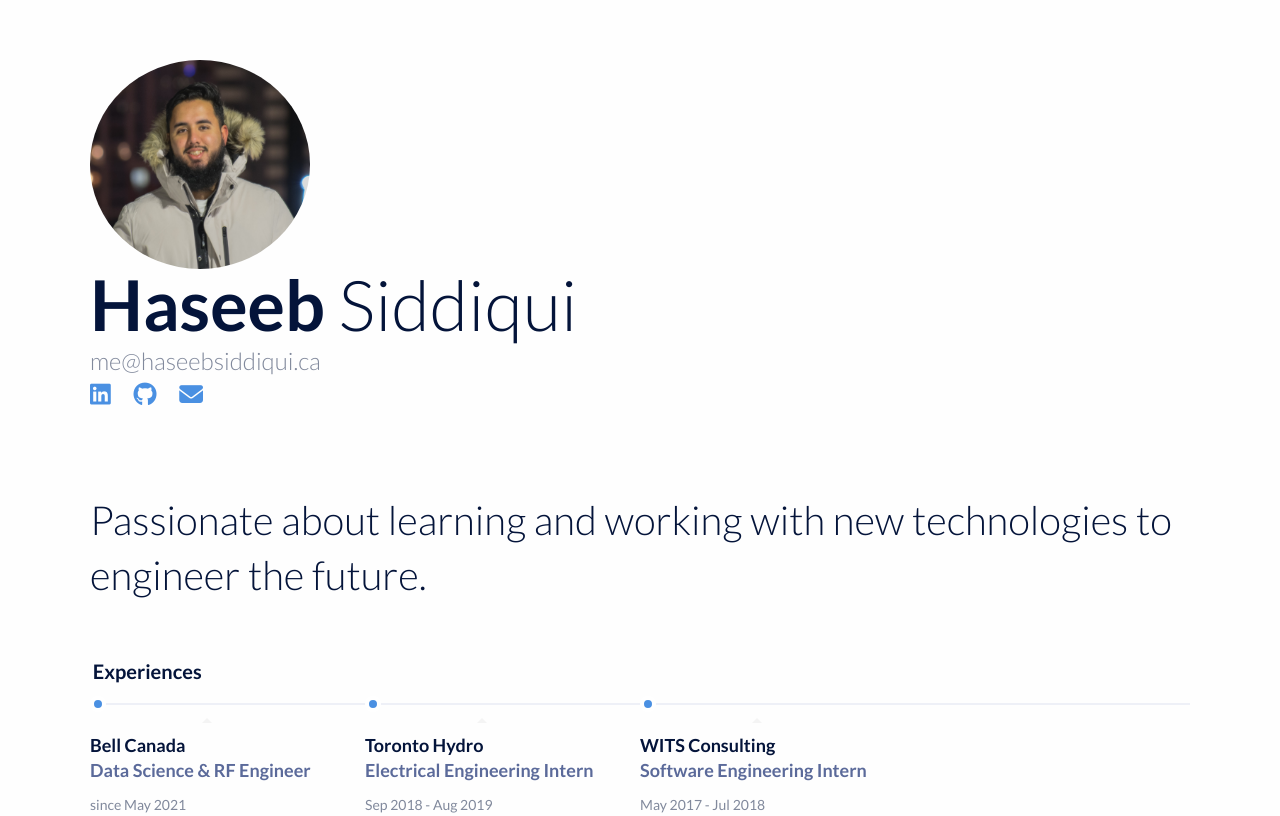
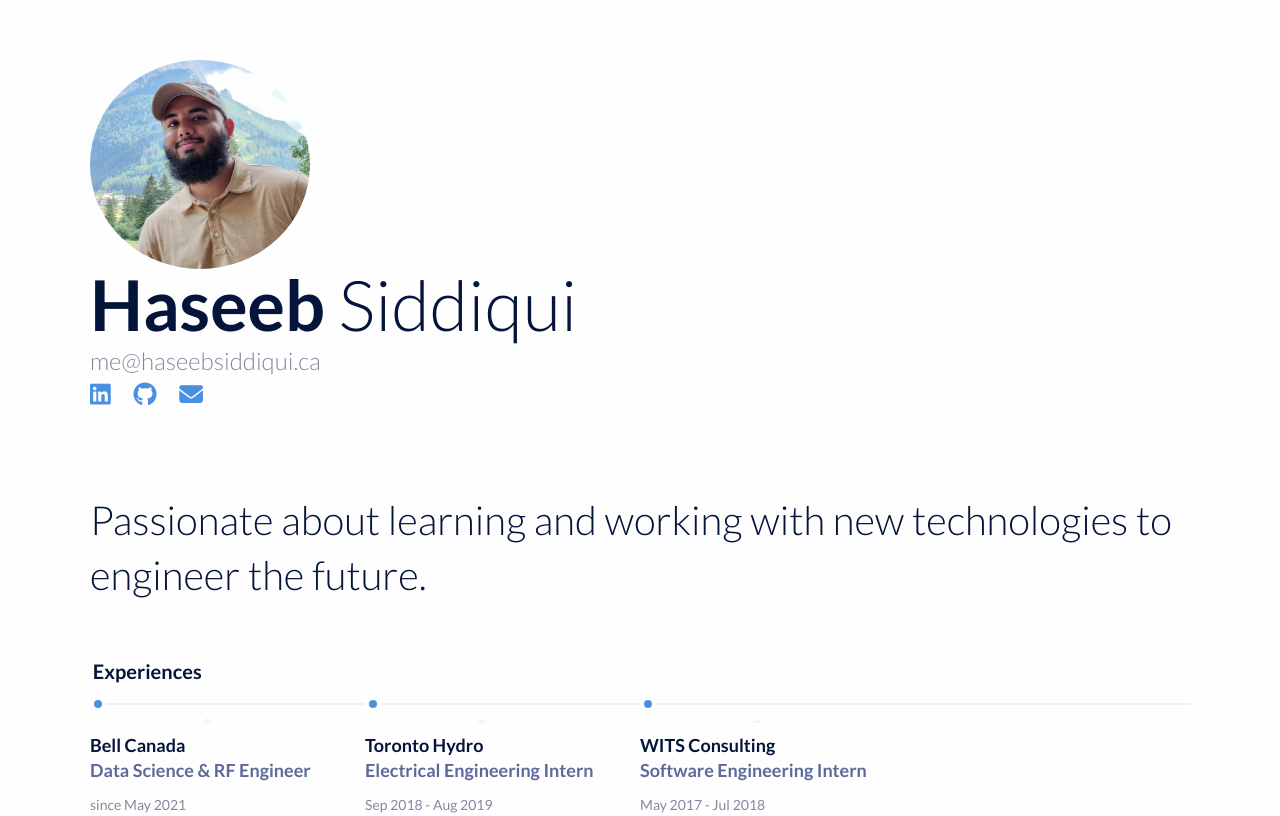
Before and after one commit to hsbsid/hsbsid.github.io, a plain HTML site: page index.html in a window 1280 px wide. Shown: the top 816 px of the page. Drawn offline with Linux system fonts and the light colour scheme.

Commit message:
Update index.html

```diff
--- a/index.html
+++ b/index.html
@@ -11,7 +11,7 @@
   <body>
     <div class="container">
       <div class="hero">
-        <img width="200px" class="avatar" src="images/avatar.jpg" alt="" />
+        <img width="200px" class="avatar" src="images/avatar.png" alt="" />
         <h1 class="name"><strong>Haseeb</strong> Siddiqui</h1>
         <!-- <span class="job-title">Developer</span> -->
         <span class="email">me@haseebsiddiqui.ca</span>
```
